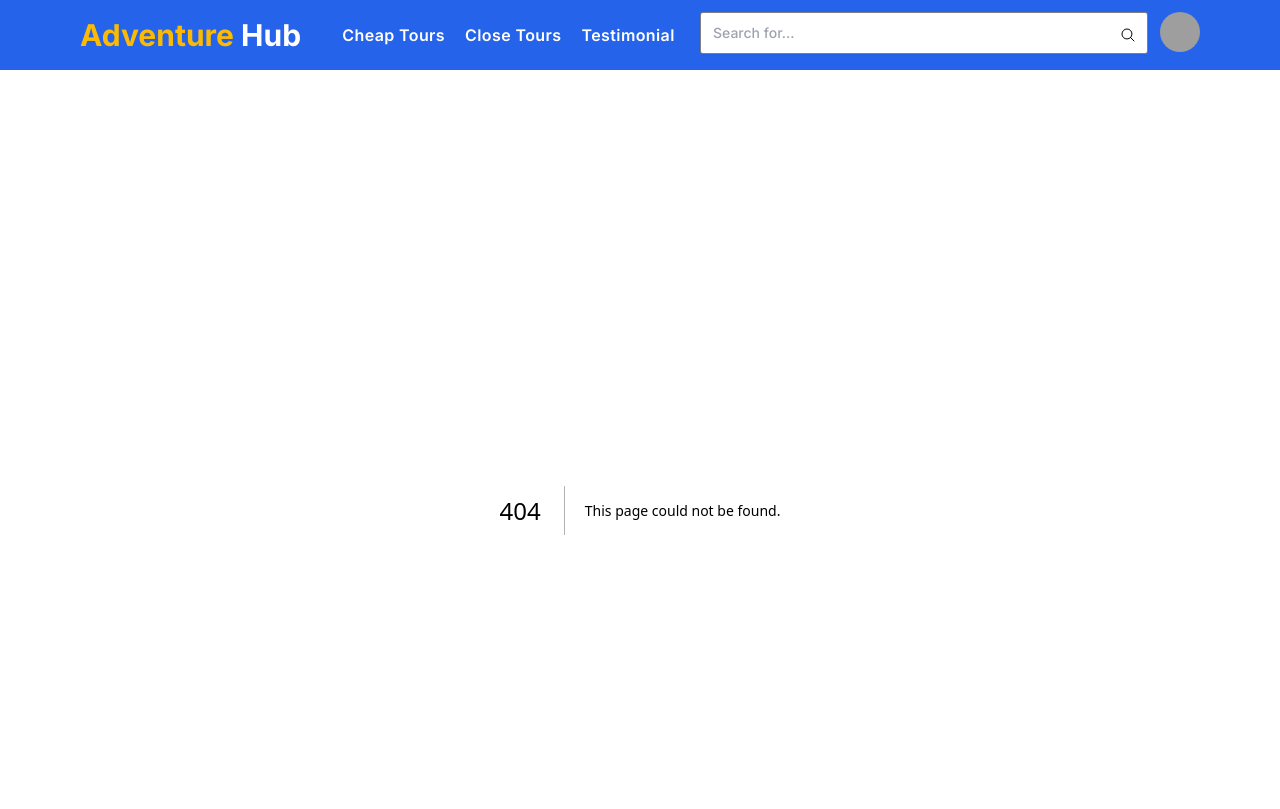
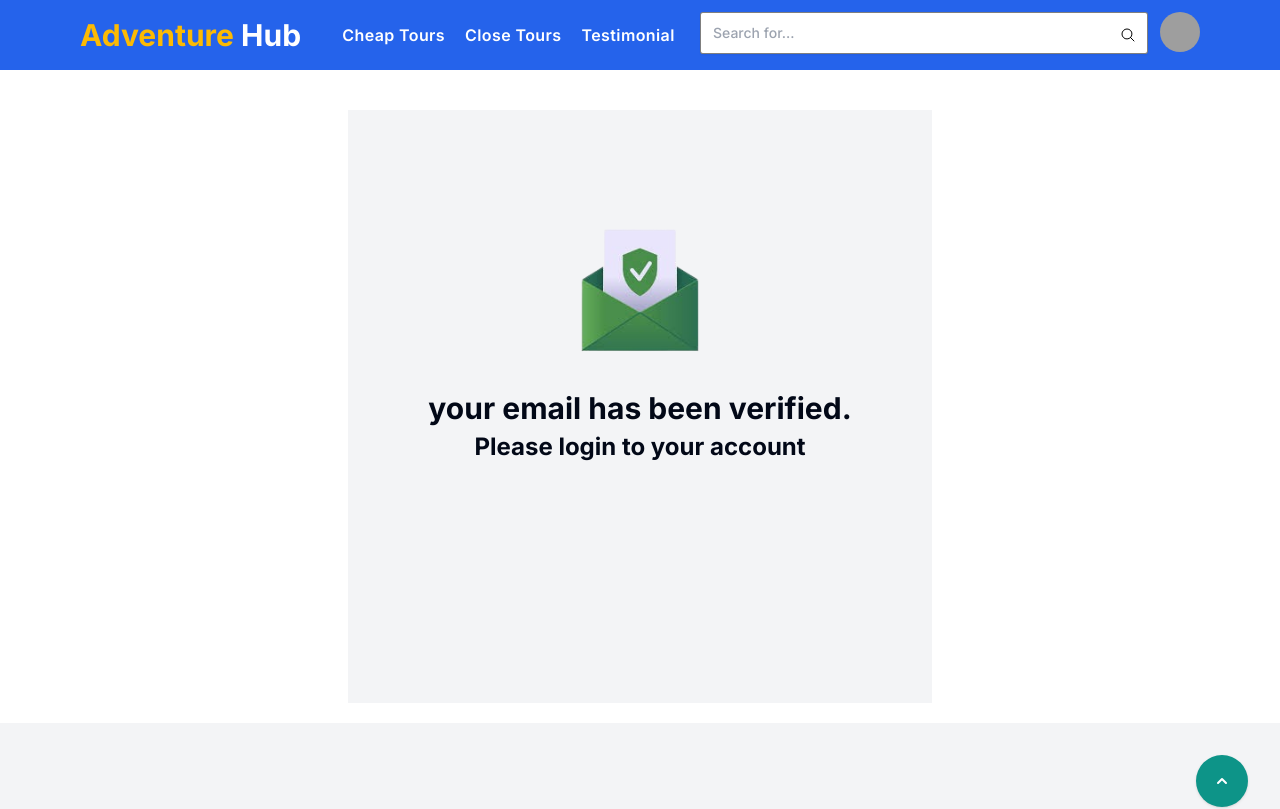
Before and after one commit to Abenezer-berhanu/final_tour_and_travel_production, a Next.js app: page /auth/verifyEmail in a window 1280 px wide. Before the commit this address had no page. Shown: the top 809 px of the page. Built offline with nearby package versions, Linux system fonts and the light colour scheme; grey boxes are pictures that could not be loaded.

Commit message:
ADD:verifyEmail page

```diff
--- /dev/null
+++ b/src/app/auth/verifyEmail/page.jsx
@@ -0,0 +1,40 @@
+import { Button } from "@/components/ui/button";
+import Spinner from "@/components/uiComponents/Spinner";
+import Image from "next/image";
+import Link from "next/link";
+import React from "react";
+
+function page() {
+  const error = false;
+  const data = true;
+  const isLoading = false;
+  return (
+    <div className="bg-gray-100 w-full flex flex-col justify-center items-center h-fit p-20">
+      <Image
+        width={500}
+        height={500}
+        src="/assets/emailVerificationLogo.png"
+        alt="email verification logo"
+        className="max-w-[200px]"
+      />
+      {error && (
+        <h1 className="text-3xl font-bold">
+          Email verification link seems expired.
+        </h1>
+      )}
+      {data && (
+        <h1 className="text-3xl font-bold mb-40 text-center">
+          your email has been verified. <br /> <span className="text-2xl">Please login to your account</span>
+        </h1>
+      )}
+      {isLoading && (
+        <p className="text-3xl font-bold mb-40">
+          Your email is being verified please wait...
+        </p>
+      )}
+      {isLoading && <Spinner />}
+    </div>
+  );
+}
+
+export default page;
```
